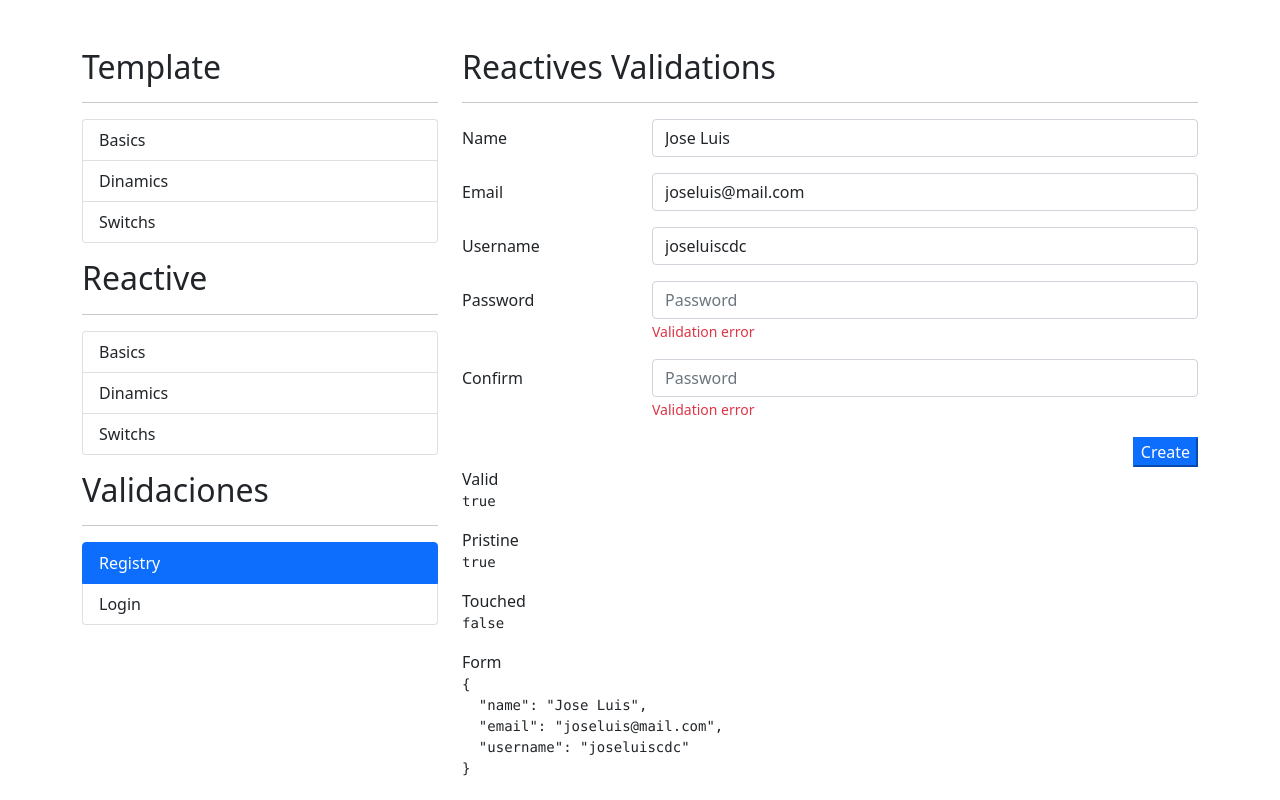
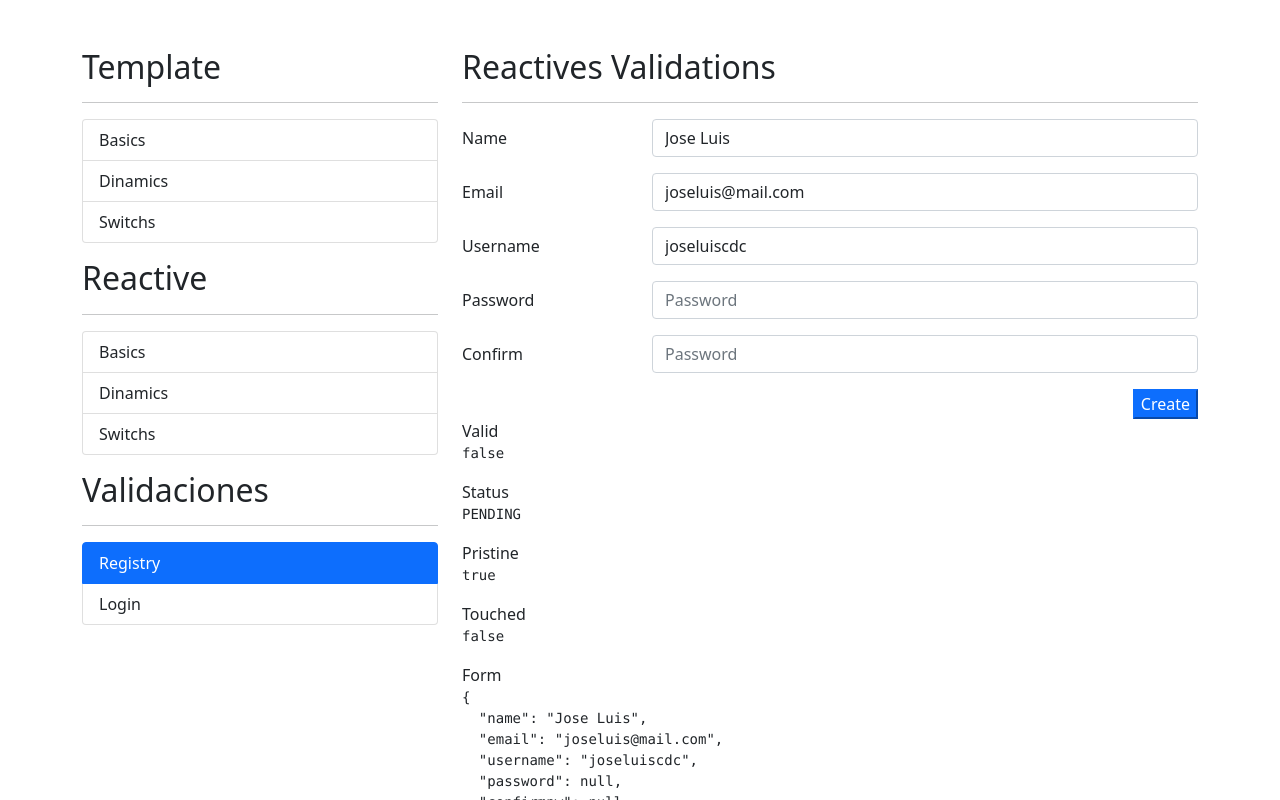
Before and after one commit to joseluiscdc/angular-forms, an Angular app: page /template/basics in a window 1280 px wide. Both pictures are taken after a click on the item "Registry". Shown: the top 800 px of the page. Built offline with nearby package versions, Linux system fonts and the light colour scheme; no server answers.

Commit message:
validation async

```diff
--- a/src/app/auth/pages/registry/registry.component.html
+++ b/src/app/auth/pages/registry/registry.component.html
@@ -35,20 +35,20 @@
       <div class="row mb-3">
         <label class="col-sm-3 col-form-label">Password</label>
         <div class="col-sm-9">
-          <input type="password" class="form-control" placeholder="Password" />
-          <span class="form-text text-danger">Validation error</span>
+          <input type="password" formControlName="password" class="form-control" placeholder="Password" />
+          <span class="form-text text-danger" *ngIf="isValid('password')">Validation error</span>
         </div>
       </div>
       <div class="row mb-3">
         <label class="col-sm-3 col-form-label">Confirm</label>
         <div class="col-sm-9">
-          <input type="password" class="form-control" placeholder="Password" />
-          <span class="form-text text-danger">Validation error</span>
+          <input type="password" formControlName="confirmpw" class="form-control" placeholder="Password" />
+          <span class="form-text text-danger" *ngIf="isValid('confirmpw')">Validation error</span>
         </div>
       </div>
       <div class="row">
         <div class="col">
-          <button type="submit" class="bt btn-primary float-end">Create</button>
+          <button type="submit" class="bt btn-primary float-end" [disabled]="myForm.pending || myForm.invalid">Create</button>
         </div>
       </div>
     </form>
@@ -59,12 +59,16 @@
   <div class="col">
     <span>Valid</span>
     <pre>{{ myForm.valid }} </pre>
+    <span>Status</span>
+    <pre>{{ myForm.status }} </pre>
     <span>Pristine</span>
     <pre>{{ myForm.pristine }} </pre>
     <span>Touched</span>
     <pre>{{ myForm.touched }} </pre>
     <span>Form</span>
     <pre>{{ myForm.value | json }} </pre>
+    <span>Errors</span>
+    <pre>{{ myForm.errors | json }} </pre>
 
     <span>Form Name</span>
     <pre>{{ myForm.controls.name.errors | json }} </pre>
@@ -72,5 +76,9 @@
     <pre>{{ myForm.controls.email.errors | json }} </pre>
     <span>Form UserName</span>
     <pre>{{ myForm.controls.username.errors | json }} </pre>
+    <span>Form Password</span>
+    <pre>{{ myForm.controls.password.errors | json }} </pre>
+    <span>Form Confirm Password</span>
+    <pre>{{ myForm.controls.confirmpw.errors | json }} </pre>
   </div>
 </div>
--- a/src/app/auth/pages/registry/registry.component.ts
+++ b/src/app/auth/pages/registry/registry.component.ts
@@ -1,7 +1,7 @@
 import { Component, OnInit } from '@angular/core';
-import { FormGroup, FormBuilder, Validators, FormControl } from '@angular/forms';
-import { nameValidatePattern, mailValidatePattern, validatePerson } from 'src/app/shared/validator/validations'; '../../../shared/validator/validations'
+import { FormGroup, FormBuilder, Validators } from '@angular/forms';
 import { ValidatorService } from '../../../shared/validator/validator.service';
+import { EmailValidatorService } from '../../../shared/validator/email-validator.service';
 
 @Component({
   selector: 'app-registry',
@@ -12,31 +12,48 @@ export class RegistryComponent implements OnInit {
   myForm: FormGroup = this.fb.group({
     name: [
       '',
-      [Validators.required, Validators.pattern(this.validations.nameValidatePattern)],
+      [
+        Validators.required,
+        Validators.pattern(this.validations.nameValidatePattern),
+      ],
     ],
-    email: ['', [Validators.required, Validators.pattern(this.validations.mailValidatePattern)]],
-    username: ['', [Validators.required, this.validations.validatePerson]]
+    email: [
+      '',
+      [
+        Validators.required,
+        Validators.pattern(this.validations.mailValidatePattern),
+      ],
+      [this.emailValidator],
+    ],
+    username: ['', [Validators.required, this.validations.validatePerson]],
+    password: ['', [Validators.required, Validators.minLength(6)]],
+    confirmpw: ['', [Validators.required, Validators.minLength(6)]],
   });
 
-  constructor(private fb: FormBuilder, private validations: ValidatorService) {}
+  constructor(
+    private fb: FormBuilder,
+    private validations: ValidatorService,
+    private emailValidator: EmailValidatorService
+  ) {}
 
   ngOnInit(): void {
-    this.myForm.reset(
-      {
-        name: 'Jose Luis',
-        email: 'joseluis@mail.com',
-        username: 'joseluiscdc'
-      }
-    )
+    this.myForm.validator = this.validations.validateEqualFields(
+      'password',
+      'confirmpw'
+    );
+
+    this.myForm.reset({
+      name: 'Jose Luis',
+      email: 'joseluis@mail.com',
+      username: 'joseluiscdc',
+    });
   }
 
   isValid(field: string) {
     return this.myForm.get(field)?.invalid && this.myForm.get(field)?.touched;
   }
 
-  isValidForm(){
+  isValidForm() {
     this.myForm.markAllAsTouched();
   }
-
-
 }
--- /dev/null
+++ b/src/app/shared/validator/email-validator.service.ts
@@ -0,0 +1,27 @@
+import { HttpClient } from '@angular/common/http';
+import { Injectable } from '@angular/core';
+import {
+  AbstractControl,
+  AsyncValidator,
+  ValidationErrors,
+} from '@angular/forms';
+import { Observable } from 'rxjs';
+import { delay, map } from 'rxjs/operators'
+
+@Injectable({
+  providedIn: 'root',
+})
+export class EmailValidatorService implements AsyncValidator {
+  constructor(private http: HttpClient) {}
+
+  validate(control: AbstractControl): Observable<ValidationErrors | null> {
+    const email = control.value;
+    console.log(email);
+    return this.http.get<any[]>(`http://localhost:3000/usuarios?q=${email}`)
+          .pipe(
+            //delay(3000),
+            map( response => {
+             return response.length === 0 ? null : { emailUsed : true}
+          }));
+  }
+}
--- a/src/app/shared/validator/validator.service.ts
+++ b/src/app/shared/validator/validator.service.ts
@@ -1,22 +1,36 @@
 import { Injectable } from '@angular/core';
-import { FormControl, ValidationErrors } from '@angular/forms';
+import { AbstractControl, FormControl, ValidationErrors } from '@angular/forms';
 
 @Injectable({
-  providedIn: 'root'
+  providedIn: 'root',
 })
 export class ValidatorService {
   public nameValidatePattern: string = '^([a-zA-Z]+) ([a-zA-Z]+)*';
-  public mailValidatePattern: string = '^[a-z0-9._%+-]+@[a-z0-9.-]+\\.[a-z]{2,4}$';
+  public mailValidatePattern: string =
+    '^[a-z0-9._%+-]+@[a-z0-9.-]+\\.[a-z]{2,4}$';
 
-  constructor() { }
+  constructor() {}
 
   validatePerson(ctrl: FormControl): ValidationErrors | null {
     const value = ctrl.value?.trim().toLowerCase();
-    if(value === 'jlc'){
+    if (value === 'jlc') {
       return {
-        jlc: true
-      }
+        jlc: true,
+      };
     }
     return null;
+  }
+
+  validateEqualFields(field1: string, field2: string) {
+    return (formGroup: AbstractControl): ValidationErrors | null => {
+      const pwd1 = formGroup.get(field1)?.value;
+      const pwd2 = formGroup.get(field2)?.value;
+      if(pwd1 !== pwd2) {
+        formGroup.get(field2)?.setErrors({ fieldNoEquals: true});
+        return { fieldsNoEquals: true }
+      }
+      formGroup.get(field2)?.setErrors(null);
+      return null;
+    };
+  }
 }
-}
```
Also changed, not shown: src/app/app.module.ts (+5 -10 lines).
